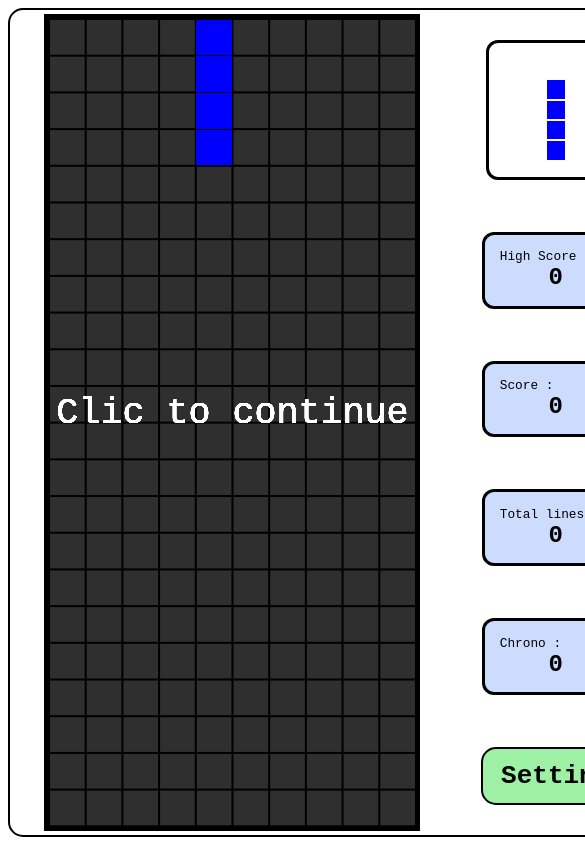
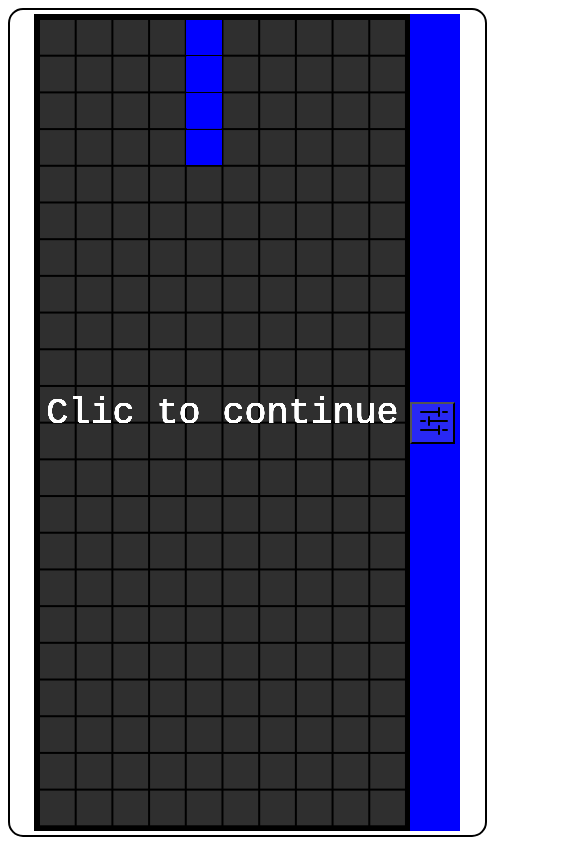
Before and after one commit to yamihc/src_Tetris, a Preact app in the folder Tetris/: page / in a window 390 px wide. Shown: the top 845 px of the page, 585 px wide, since content can reach past the window. Built offline with nearby package versions, Linux system fonts and the light colour scheme.

Commit message:
tetris v1.1

```diff
--- a/Tetris/src/app.tsx
+++ b/Tetris/src/app.tsx
@@ -4,7 +4,8 @@ import './app.css';
 
 import Canvas from './components/canvas/Canvas';
 
-import { boardGame, hauteur, largeur, vitesse, score, scale, highScore, totalLignes } from './signals/tetrisGrille';
+import { boardGame, hauteur, largeur, vitesse, score, scale, highScore, totalLignes, localStorageName } from './signals/tetrisGrille';
+
 import Display from './components/Display';
 import Setting from './components/Setting';
 import GridBloc from './components/GridBloc';
@@ -45,25 +46,13 @@ function App() {
 
       } )
 
-      if (!focus && tetrisGrille.isGame) message(ctx,"Clic to continue") ; //alertFocus(ctx);
-      if (!tetrisGrille.isGame) { message(ctx, " ** Game Over **");} else {setChrono(chronometre());}
+      if (!focus && tetrisGrille.isGame) message(ctx,"Clic to continue") ;
+      if (!tetrisGrille.isGame) { message(ctx, "** Game Over **");} else {setChrono(chronometre());}
       if (focus) nbSec += (Date.now() - tZero);
       tZero = Date.now();
 
     });
   }
-
-
-  // const nextTetra = (ctx: CanvasRenderingContext2D) => {
-  //   const localScale = scale.value * .85;
-  //   ctx.clearRect(0,0,ctx.canvas.width,ctx.canvas.height);
-  //   ctx.fillStyle = codeCouleur(tetrisGrille.nextTetra.color);
-  //   tetrisGrille.nextTetra.getAllPosition().forEach( blc => {
-  //     ctx.fillRect((1+(blc.y-2)*localScale),(1+(blc.x+1.5)*localScale)-20,localScale-2,localScale-2);
-  //   })
-  // }
-
-
 
   const keyBoardEvent = ({key}: any) => {
 
@@ -98,29 +87,6 @@ function App() {
   }
 
 
-
-  useEffect( () => {
-
-    if (tetrisGrille.isGame) {
-      setTimeout( () => {
-        if (focus && tetrisGrille.isGame) tetrisGrille.tetraMvDown()
-         setTicTac(!tictac)
-      },vitesse.value);
-    }
-
-  },[tictac])
-
-
-  if (setting) {
-    return(
-      <>
-          <div style={CSS.container}>
-              <Setting callback={settingOff} />
-          </div>
-      </>
-    )
-  }
-
   const nextTetraGrid = () => {
     const size = 5;
     const center = 2;
@@ -142,24 +108,57 @@ function App() {
     return stringGrille;
   }
 
+
 const cssResponsive = {
   container :{
-    width: `${largeur.value*scale.value + 280 }px`,
+    width: `${containerWidth() < window.innerWidth ? containerWidth() : containerWidth() - 180}px`,
     margin: 'auto',
     display: 'flex',
-    justifyContent: "space-around",
+    justifyContent: `${containerWidth() < window.innerWidth ? "space-around" : "center"}`,
     border: "2px solid black",
     padding: "4px",
     borderRadius: "15px",
+  },
+  slimInfo: {
+    width:"50px",
+    backgroundColor:`${codeCouleur(tetrisGrille.nextTetra.color)}`,
+    display: 'flex',
+    flexDirection: 'column',
+    justifyContent: 'center',
   }
 }
+
+
+useEffect( () => {
+
+  if (tetrisGrille.isGame) {
+    setTimeout( () => {
+      if (focus && tetrisGrille.isGame) tetrisGrille.tetraMvDown()
+       setTicTac(!tictac)
+    },vitesse.value);
+  }
+
+},[tictac])
+
+
+
+  if (setting) {
+    return(
+      <>
+          <div style={CSS.setting}>
+              <Setting callback={settingOff} />
+          </div>
+      </>
+    )
+  }
+
 
   return (
     <>
           <div tabIndex={0} onKeyDown={keyBoardEvent} onFocus={() => setFocus(true)} onBlur={() => setFocus(false)} style={cssResponsive.container}>
             <Canvas draw={draw} width={`${largeur.value*scale.value}`} height={`${hauteur.value*scale.value}`} style={CSS.canvasBoard} />
+            { containerWidth() < window.innerWidth ?
                   <div style={CSS.containerRight} >
-              {/* <Canvas draw={nextTetra} width={`${4*scale.value}`} height={`${4*scale.value}`}  style={CSS.canvasSide} /> */}
                     <GridBloc colors={nextTetraGrid()} />
                     <Display titre="High Score :" info={ getHighScore() } />
                     <Display titre="Score :" info={score.value} />
@@ -167,6 +166,17 @@ const cssResponsive = {
                     <Display titre="Chrono :" info={chrono} />
                     <button onClick={settingOn} style={CSS.bouton} >Setting</button>
                   </div>
+                  :
+                  <div style={cssResponsive.slimInfo}>
+                    <button onClick={settingOn} style={CSS.slimBouton} >
+                      <svg xmlns="http://www.w3.org/2000/svg" width="32" height="32" fill="currentColor" viewBox="0 0 16 16">
+                        <path fill-rule="evenodd" d="M10.5 1a.5.5 0 0 1 .5.5v4a.5.5 0 0 1-1 0V4H1.5a.5.5 0 0 1 0-1H10V1.5a.5.5 0 0 1 .5-.5M12 3.5a.5.5 0 0 1 .5-.5h2a.5.5 0 0 1 0 1h-2a.5.5 0 0 1-.5-.5m-6.5 2A.5.5 0 0 1 6 6v1.5h8.5a.5.5 0 0 1 0 1H6V10a.5.5 0 0 1-1 0V6a.5.5 0 0 1 .5-.5M1 8a.5.5 0 0 1 .5-.5h2a.5.5 0 0 1 0 1h-2A.5.5 0 0 1 1 8m9.5 2a.5.5 0 0 1 .5.5v4a.5.5 0 0 1-1 0V13H1.5a.5.5 0 0 1 0-1H10v-1.5a.5.5 0 0 1 .5-.5m1.5 2.5a.5.5 0 0 1 .5-.5h2a.5.5 0 0 1 0 1h-2a.5.5 0 0 1-.5-.5"/>
+                      </svg>
+                    </button>
+                  </div>
+
+            }
+
           </div>
     </>
   )
@@ -174,32 +184,19 @@ const cssResponsive = {
 
 export default App
 
+function containerWidth():number {
+  return  largeur.value*scale.value + 280;
+}
+
 function getHighScore(): number {
 
   if (highScore.value >= score.value) {
     return highScore.value;
   } else {
-    localStorage.setItem("YamihcGame_Tetris_HighScore",(score.value).toString())
+    localStorage.setItem(localStorageName,(score.value).toString())
     return score.value;
   }
 }
-
-
-// function alertFocus(ctx: CanvasRenderingContext2D) {
-
-//   ctx.font = `${scale}px Arial`;
-//   ctx.fillStyle = "white";
-//   ctx.fillText("Clic to continue",largeur.value*scale.value/8,hauteur.value*scale.value/2)
-
-// }
-
-// function gameOver(ctx: CanvasRenderingContext2D) {
-
-//   ctx.font = `${scale}px Arial`;
-//   ctx.fillStyle = "white";
-//   ctx.fillText(" !! GAME OVER !!",largeur.value*scale.value/8,hauteur.value*scale.value/2)
-
-// }
 
 
 function message(ctx: CanvasRenderingContext2D, message:string){
@@ -225,6 +222,15 @@ export function resetChrono() {
 const CSS = {
   container :{
     width: `${largeur.value*scale.value + 280 }px`,
+    margin: 'auto',
+    display: 'flex',
+    justifyContent: "space-around",
+    border: "2px solid black",
+    padding: "4px",
+    borderRadius: "15px",
+  },
+  setting: {
+    width: `80%`,
     margin: 'auto',
     display: 'flex',
     justifyContent: "space-around",
@@ -258,6 +264,10 @@ const CSS = {
     padding: "12px",
     width: '150px',
     backgroundColor: '#9DF0A4'
+  },
+  slimBouton : {
+    width : "45px",
+    backgroundColor: 'rgba(200,200,200,0.2)',
   }
 }
 
--- a/Tetris/src/components/CSS/setting.module.css
+++ b/Tetris/src/components/CSS/setting.module.css
@@ -7,7 +7,6 @@
     margin-bottom: 1rem;
 
     & h2, label {
-        /*font-family: 'VT323', monospace;*/
         font-size: 1.4rem;
     }
 
@@ -21,6 +20,15 @@
 
 }
 
+@media screen and (max-width : 730px) {
+  .form {
+    & div:first-child {
+      display: flex;
+      flex-direction: column;
+    }
+  }
+}
+
 
 .button {
   appearance: button;
@@ -32,7 +40,6 @@
   box-sizing: border-box;
   color: #fff;
   cursor: pointer;
-   /* font-family: -apple-system,system-ui,"Segoe UI",Roboto,"Helvetica Neue",Ubuntu,sans-serif; */
   font-size: 1.2em;
   height: 44px;
   line-height: 1.15;
--- a/Tetris/src/components/GridBloc.tsx
+++ b/Tetris/src/components/GridBloc.tsx
@@ -1,4 +1,3 @@
-//import React from "preact/compat";
 
 import { scale } from "../signals/tetrisGrille";
 
--- a/Tetris/src/components/Setting.tsx
+++ b/Tetris/src/components/Setting.tsx
@@ -1,4 +1,3 @@
-//import React from "preact/compat";
 
 import { useState } from "preact/hooks"
 import { hauteur, largeur,resetBoard, vitesse } from "../signals/tetrisGrille"
@@ -58,11 +57,11 @@ const Setting: React.FC<{callback: () => void }> = ({callback}) => {
                             type="range"
                             id="vitesse"
                             name="vitesse"
-                            min="200"
+                            min="150"
                             max="2000"
                             dir={"rtl"}
                             value={vitesseTmp}
-                            onChange={(e) => { if (e.target instanceof HTMLInputElement)  {setVitesseTmp(parseInt(e.target.value))} }}
+                            onChange={(e) => { if (e.target instanceof HTMLInputElement) {setVitesseTmp(parseInt(e.target.value))} }}
                         />
                      </div>
 
--- a/Tetris/src/signals/class/Grille.tsx
+++ b/Tetris/src/signals/class/Grille.tsx
@@ -14,6 +14,7 @@ class Grille {
     cptFullLigne: number;
     nbLigne : number;
     bonus: number;
+    combo: number;
 
     constructor(grille:number[][], initialY:number) {
         initialCoord.y = initialY;
@@ -24,6 +25,7 @@ class Grille {
         this.nbLigne = 0 ;
         this.cptFullLigne = 0 ;
         this.bonus = 1 ;
+        this.combo = 0 ;
     }
 
     newTetra() {
@@ -134,11 +136,16 @@ class Grille {
         const newGrille = this.grille.filter( ligne =>  !this.isLigneCompleted(ligne) )
 
         if (newGrille.length != this.grille.length) {
-
             const nbNewLignes = this.grille.length - newGrille.length ;
-            score.value += fact(nbNewLignes) * this.bonus;
+            if (nbNewLignes == 1) this.combo = 0;
+            if (nbNewLignes == 2) this.combo = Math.floor(this.combo/2);
+            let points = (fact(nbNewLignes) + this.combo ) * this.bonus;
+            score.value += points;
+            if (nbNewLignes == 3) this.combo += Math.floor(points/4);
+            if (nbNewLignes == 4) this.combo += Math.floor(points/2);
             totalLignes.value += nbNewLignes;
             this.cptFullLigne += nbNewLignes;
+
             if (this.cptFullLigne > 10) {
                 score.value += Math.floor((score.value * .2)) ;
                 vitesse.value = Math.floor(vitesse.value * .82) ;
--- a/Tetris/src/signals/tetrisGrille.tsx
+++ b/Tetris/src/signals/tetrisGrille.tsx
@@ -4,15 +4,8 @@ import { resetChrono } from "../app";
 
 
 const highScore = signal(0);
-
-const localHighScore = localStorage.getItem("YamihcGame_Tetris_HighScore");
-
-if (localHighScore == null) {
-    localStorage.setItem("YamihcGame_Tetris_HighScore",(0).toString())
-
-} else {
-    highScore.value = parseInt(localHighScore);
-}
+const localStorageName = "YamihcGame_TetrisV1.1_HighScore";
+initHighScore();
 
 const hauteur = signal(22);
 const largeur = signal(10);
@@ -37,9 +30,25 @@ const boardGame = signal(new Grille(initBoard(),4));
 
 function resetBoard():void {
     reScale();
+    score.value = 0;
+    initHighScore();
     boardGame.value = new Grille(initBoard(),Math.floor(largeur.value/2));
     resetChrono();
 }
+
+function initHighScore():void {
+
+    const localHighScore = localStorage.getItem(localStorageName);
+
+    if (localHighScore == null) {
+        localStorage.setItem(localStorageName,(0).toString())
+
+    } else {
+        highScore.value = parseInt(localHighScore);
+    }
+
+}
+
 
 function reScale() {
     scale.value = window.innerHeight/(hauteur.value+2)
@@ -51,4 +60,4 @@ function reScale() {
     }
 }
 
-export { hauteur, largeur, boardGame, vitesse, score, scale, highScore,totalLignes, resetBoard }
+export { hauteur, largeur, boardGame, vitesse, score, scale, highScore,totalLignes, resetBoard, localStorageName }
```
Also changed, not shown: Tetris/src/app.css (+0 -27 lines), Tetris/src/components/Modale.tsx (deleted, +0 -25 lines), Tetris/src/index.css (+0 -66 lines). Lines whose indentation alone changed are shown as unchanged.
